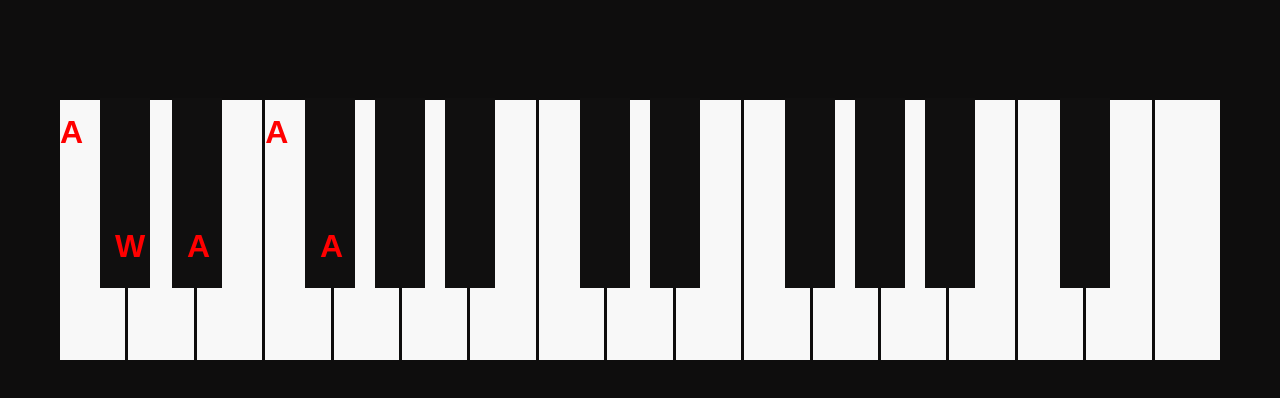
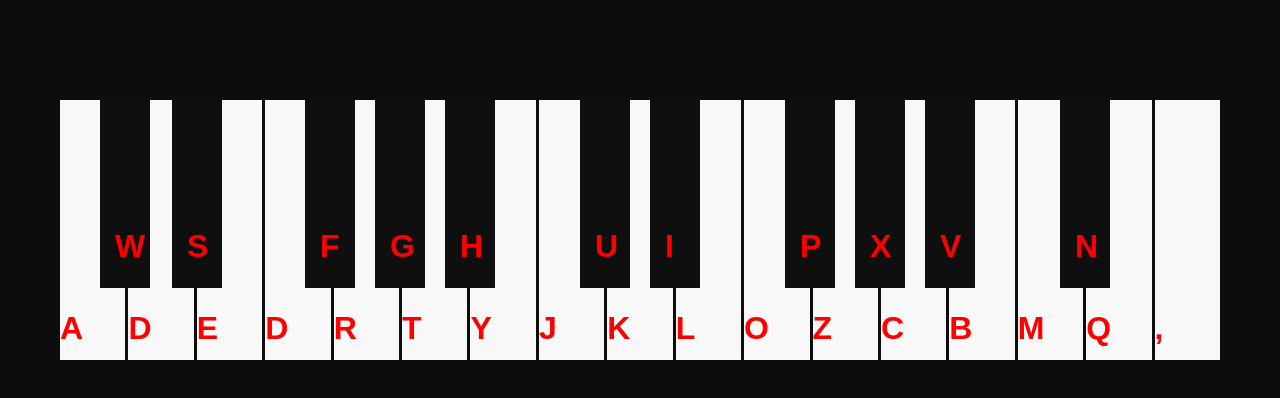
Before and after one commit to fayozbekdew/paino-app, a plain HTML site: page index.html in a window 1280 px wide. Drawn offline with Linux system fonts and the light colour scheme.

Commit message:
common-style

```diff
--- a/css/style.css
+++ b/css/style.css
@@ -16,6 +16,7 @@ body{
     line-height: 22px;
     color:#fbfdff;
     background-color: rgb(14, 13, 13);
+    user-select: none;
 }
 .container{
     width: 100%;
@@ -97,14 +98,18 @@ body{
     color: red;
 }
 .piano-item:active{
-transform: scaleY(-0.96);
+transform: skewY(2deg);
+transform: scale(0.97);
 }
-/* .piano-item h1{
+.active{
+    transform: skewY(2deg);
+transform: scale(0.97);
+}
+.piano-item h1{
     z-index: 100;
     position: absolute;
-    bottom: 7px;
-    left: 23px;
-} */
+    bottom: 0;
+}
 .black-item h1{
     position: absolute;
     bottom: 10px;
--- a/index.html
+++ b/index.html
@@ -20,82 +20,82 @@
                 <h1>W</h1>
             </li>
             <li class="piano-item item-3">
-                <h1></h1>
+                <h1>D</h1>
             </li>
             <li class="piano-item item-4 black-item">
-                <h1>A</h1>
+                <h1>S</h1>
             </li>
             <li class="piano-item item-5">
-                <h1>A</h1>
+                <h1>E</h1>
             </li>
             <li class="piano-item item-6">
-                <h1>A</h1>
+                <h1>D</h1>
             </li>
             <li class="piano-item item-7 black-item">
-                <h1>A</h1>
+                <h1>F</h1>
             </li>
             <li class="piano-item item-8">
-
+                <h1>R</h1>
             </li>
             <li class="piano-item item-9 black-item">
-
+                <h1>G</h1>
             </li>
             <li class="piano-item item-10">
-
+                <h1>T</h1>
             </li>
             <li class="piano-item item-11 black-item">
-
+                <h1>H</h1>
             </li>
             <li class="piano-item item-12">
-
+                <h1>Y</h1>
             </li>
             <li class="piano-item item-13">
-
+                <h1>J</h1>
             </li>
             <li class="piano-item item-14 black-item">
-
+                <h1>U</h1>
             </li>
             <li class="piano-item item-15">
-
+                <h1>K</h1>
             </li>
             <li class="piano-item item-16 black-item">
-
+                <h1>I</h1>
             </li>
             <li class="piano-item item-17">
-
+                <h1>L</h1>
             </li>
             <li class="piano-item item-18">
-
+                <h1>O</h1>
             </li>
             <li class="piano-item item-19 black-item">
-
+                <h1>P</h1>
             </li>
             <li class="piano-item item-20">
-
+                <h1>Z</h1>
             </li>
             <li class="piano-item item-21  black-item">
-
+                <h1>X</h1>
             </li>
             <li class="piano-item item-22">
-
+                <h1>C</h1>
             </li>
             <li class="piano-item item-23 black-item">
-
+                <h1>V</h1>
             </li>
             <li class="piano-item item-24">
-
+                <h1>B</h1>
             </li>
             <li class="piano-item item-25 black-item">
-
+                <h1>N</h1>
             </li>
             <li class="piano-item item-26">
-
+                <h1>M</h1>
             </li>
             <li class="piano-item item-27">
-
+                <h1>Q</h1>
             </li>
             <li class="piano-item item-28">
-
+                <h1>,</h1>
             </li>
 
         </ul>
--- a/js/app.js
+++ b/js/app.js
@@ -1,14 +1,10 @@
 const items = document.querySelectorAll('.piano-item')
-
-items.forEach((item) => {
-    item.addEventListener('click', (e) => {
-        console.log(item.classList.contains('piano-item'));
-    })
-})
+let event;
 
 items.forEach((item) => {
     item.addEventListener('click', (itemm) => {
         if(item.classList.contains('item-1')){
+            console.log(itemm);
             let crash = new Audio(`../sounds/key01.ogg`);
             crash.play()
         }else if(item.classList.contains('item-2')){
@@ -121,6 +117,8 @@ items.forEach((item) => {
         }
     })
 })
+
+
 document.addEventListener('keydown', (itemm) => {
     if(itemm.code === 'KeyA'){
         let crash = new Audio(`../sounds/key01.ogg`);
```
